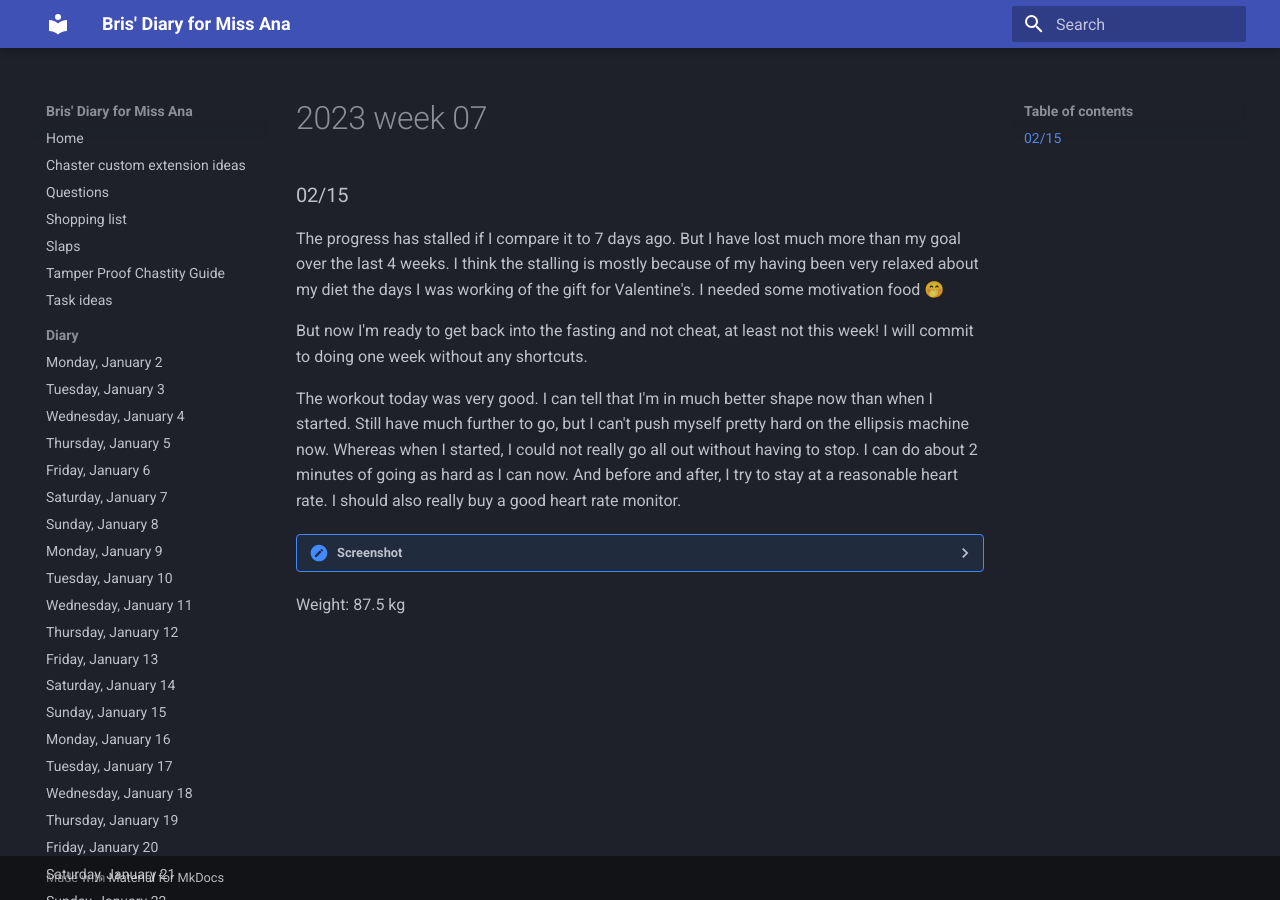
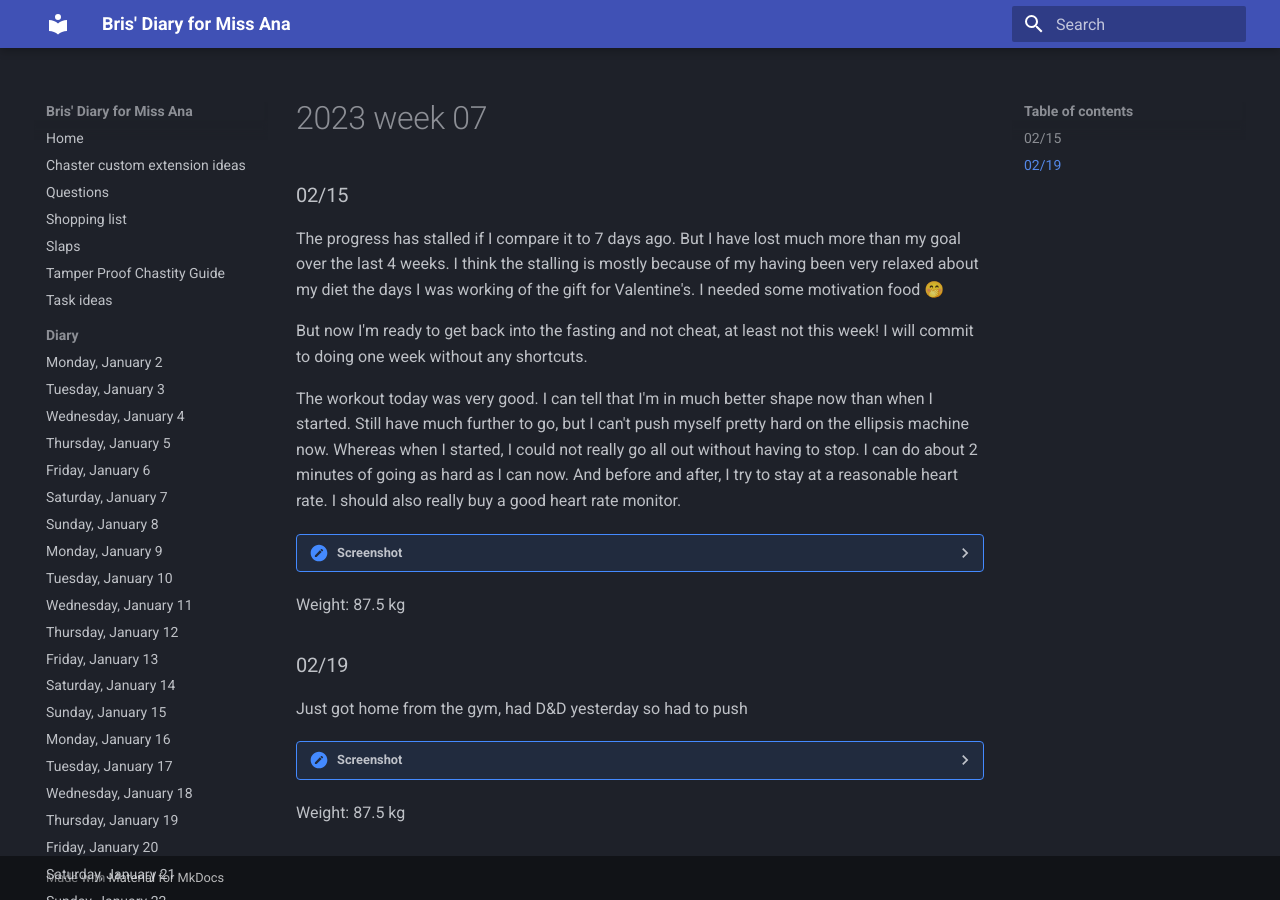
Before and after one commit to bris00/DFMA, an MkDocs documentation site: the page built from diary/Fitness Reports/2023 - week 07.md, in a window 1280 px wide. Built offline with MkDocs 1.6.1 and Material for MkDocs 9.7.7, drawn with Linux system fonts in a browser that asks for light colours.

Commit message:
vault backup: 2023-02-19 21:32:35
Affected files:
diary/.obsidian/workspace.json
diary/Fitness Reports/2023 - week 07.md

```diff
--- a/diary/Fitness Reports/2023 - week 07.md
+++ b/diary/Fitness Reports/2023 - week 07.md
@@ -12,3 +12,14 @@ The workout today was very good. I can tell that I'm in much better shape now th
 </details>
 
 Weight: 87.5 kg
+
+### 02/19
+Just got home from the gym, had D&D yesterday so had to push
+
+
+<details>
+	<summary>Screenshot</summary>
+	<img src="https://media.discordapp.net/attachments/810551417043419170/1075541796341420133/Screenshot_20230215-231854.png?width=641&height=1390" />
+</details>
+
+Weight: 87.5 kg
```
Also changed, not shown: 1 other file.
